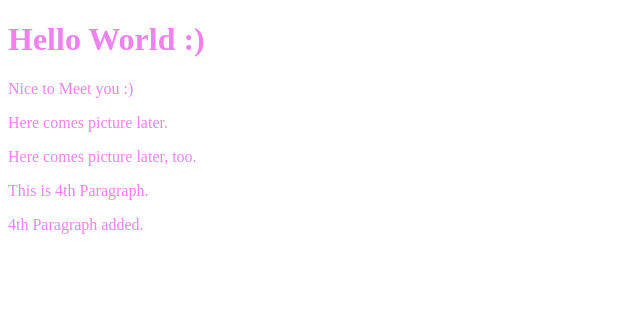
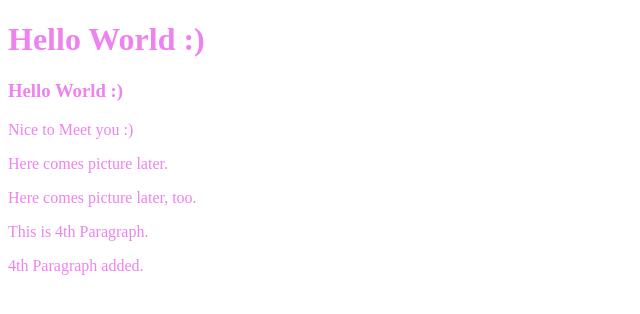
Before and after one commit to M05G07/git_demo2, a plain HTML site: page index.html in a window 1280 px wide. Shown: the whole page, without its empty margins (0-640 px from the left). Drawn offline with Linux system fonts and the light colour scheme.

Commit message:
Additional Message

```diff
--- a/index.html
+++ b/index.html
@@ -8,6 +8,7 @@
 </head>
 <body>
     <h1> Hello World :) </h1>
+    <h3> Hello World :) </h3>
 	<p> Nice to Meet you :) </p>
 	<p> Here comes picture later. </p>
 <p> Here comes picture later, too. </p>
```
